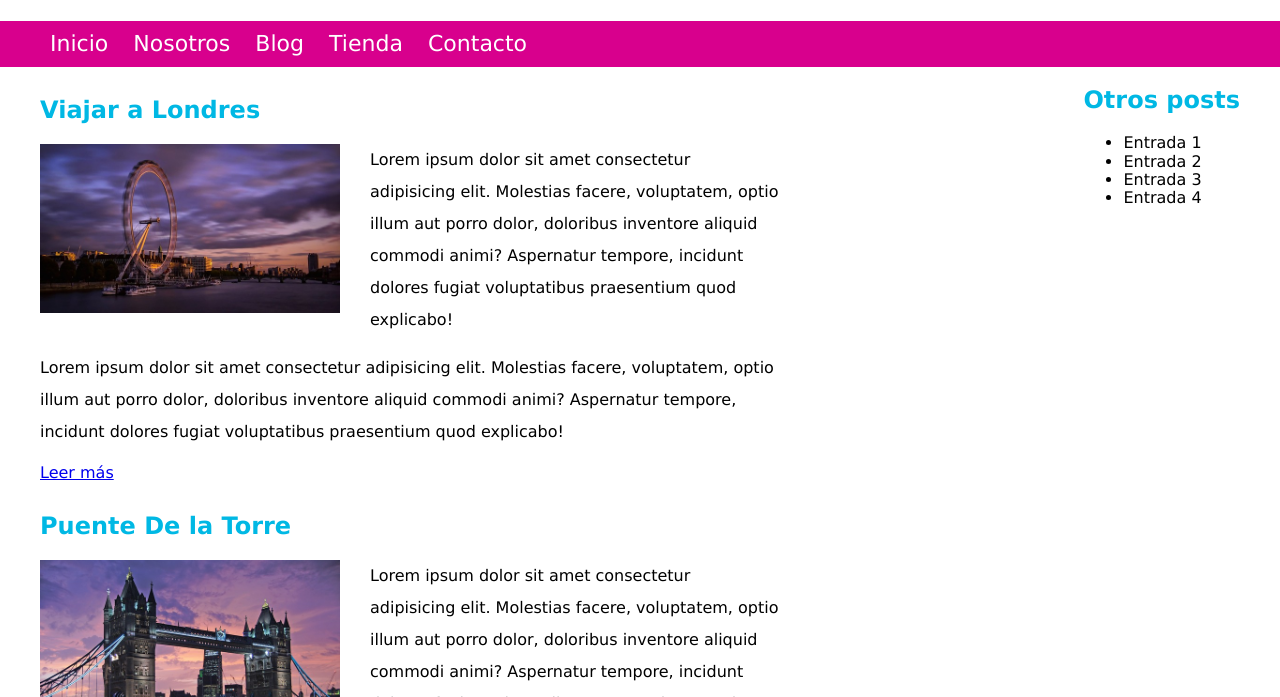
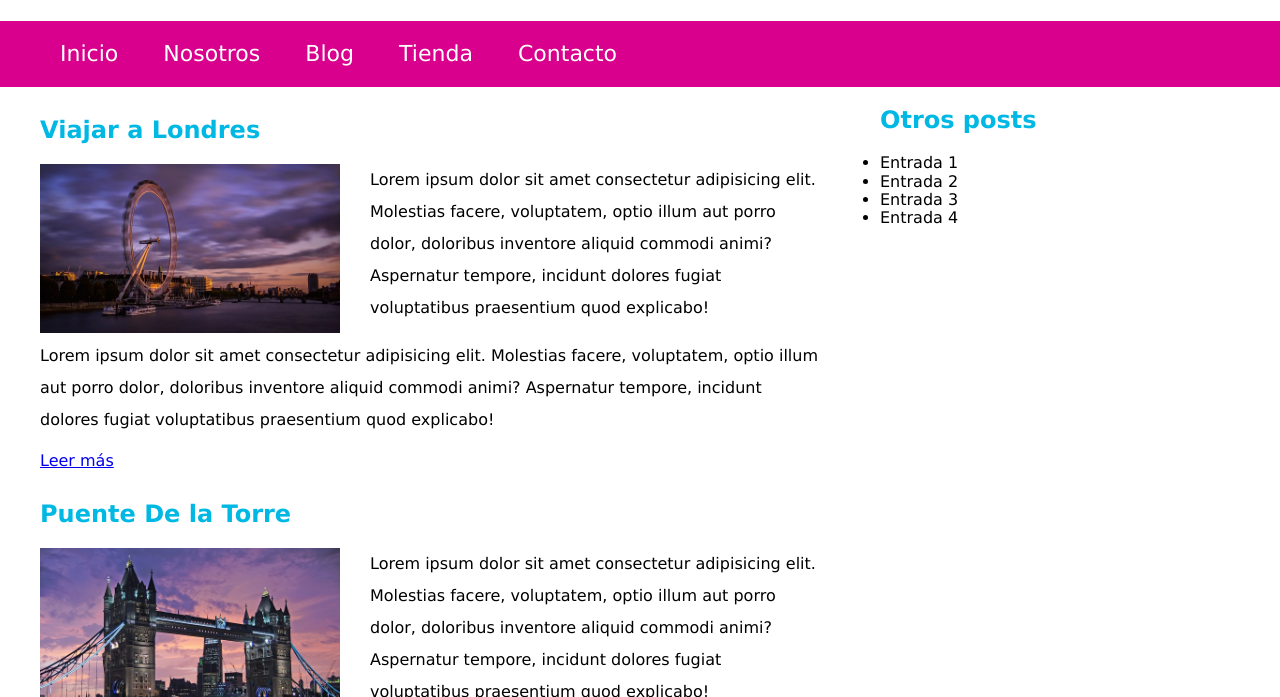
Before and after one commit to fbruckner/Proyecto-Blog-de-Viajes, a plain HTML site: page CreandoLayout/blogviajes - Inicio/index.html in a window 1280 px wide. Shown: the part 103-800 px from the top of the page. Drawn offline with Linux system fonts and the light colour scheme.

Commit message:
Commit cuarto

```diff
--- a/CreandoLayout/blogviajes - Inicio/css/estilos.css
+++ b/CreandoLayout/blogviajes - Inicio/css/estilos.css
@@ -1,4 +1,3 @@
-
 html {
     box-sizing: border-box;
 }
@@ -28,22 +27,26 @@ p {
 .contenedor {
     max-width: 1200px;
     margin: 0 auto;
-    overflow: auto;
+    overflow: auto; /** esto es cuando usamos floats **/
 }
 
 /** Navegacion **/
+
 .barra {
     background-color: #d8008d;
 }
+
 .navegacion-principal a  {
     color: #ffffff;
     text-decoration: none;
     font-size: 22px;
     display: block;
     text-align: center;
-    padding: 10px;
+    padding: 20px;
 }
-
+.navegacion-principal a:hover {
+    background-color: #00b8e4;
+}
 @media (min-width: 768px) {
     .navegacion-principal a {
        display: inline-block;
@@ -53,10 +56,18 @@ p {
     }
 }
 
-/** contenderores principales **/
+/** Contenderores principales **/
+
+.contenido-principal  {
+    padding: 20px;
+}
+.sidebar {
+    padding: 20px;
+}
+
 @media (min-width: 768px) {
     .contenido-principal {
-        max-width: 800px;
+        width: 70%;
         float: left;
         padding-top: 0;
         padding-right: 60px;
@@ -64,8 +75,9 @@ p {
         padding-left: 0;
     }
     .sidebar {
-        max-width: 400px;
+        width: 30%
         float: right;
+        padding: 0;
     }
 }
 
```
Also changed, not shown: CreandoLayout/blogviajes - Inicio/index.html (+1 -1 lines).
